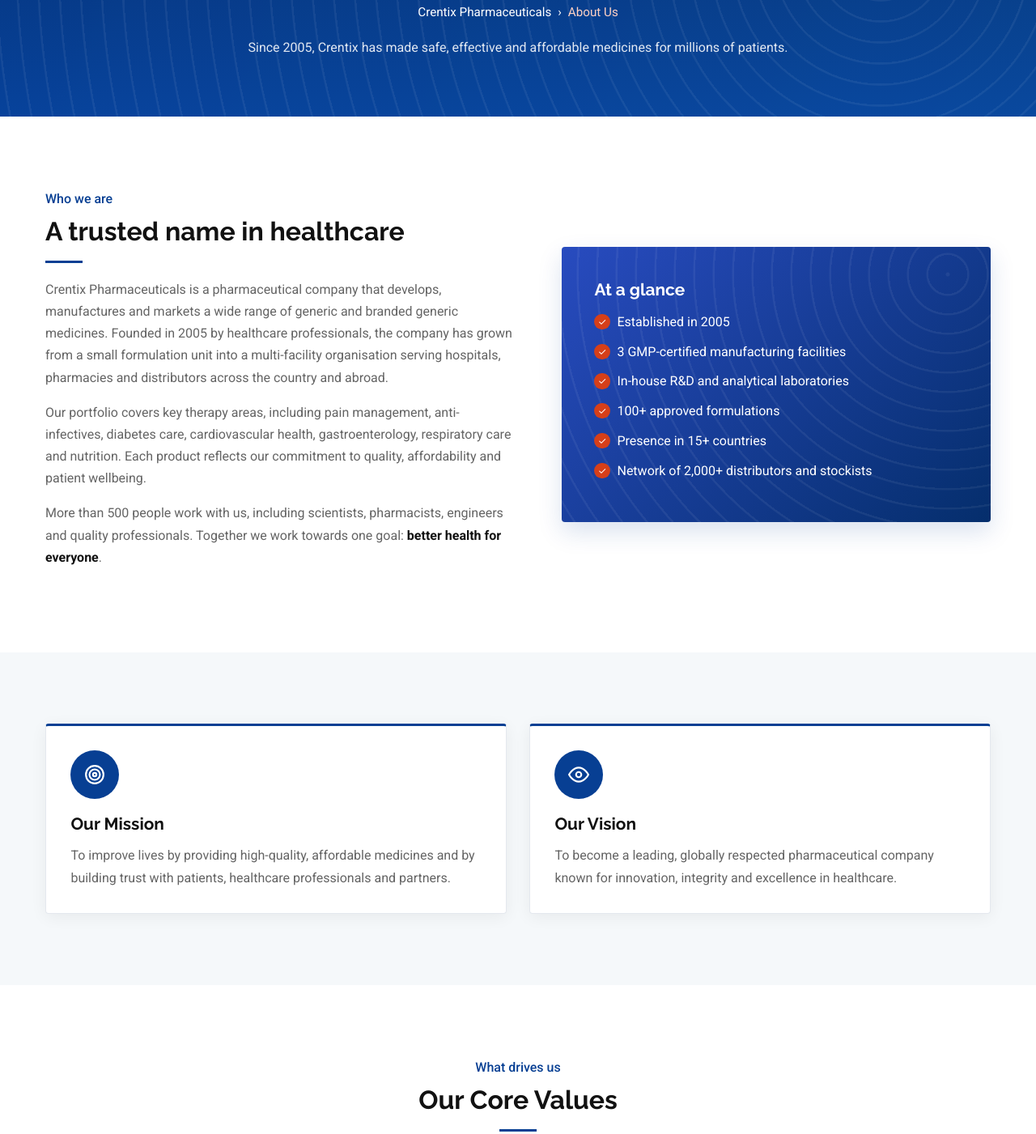
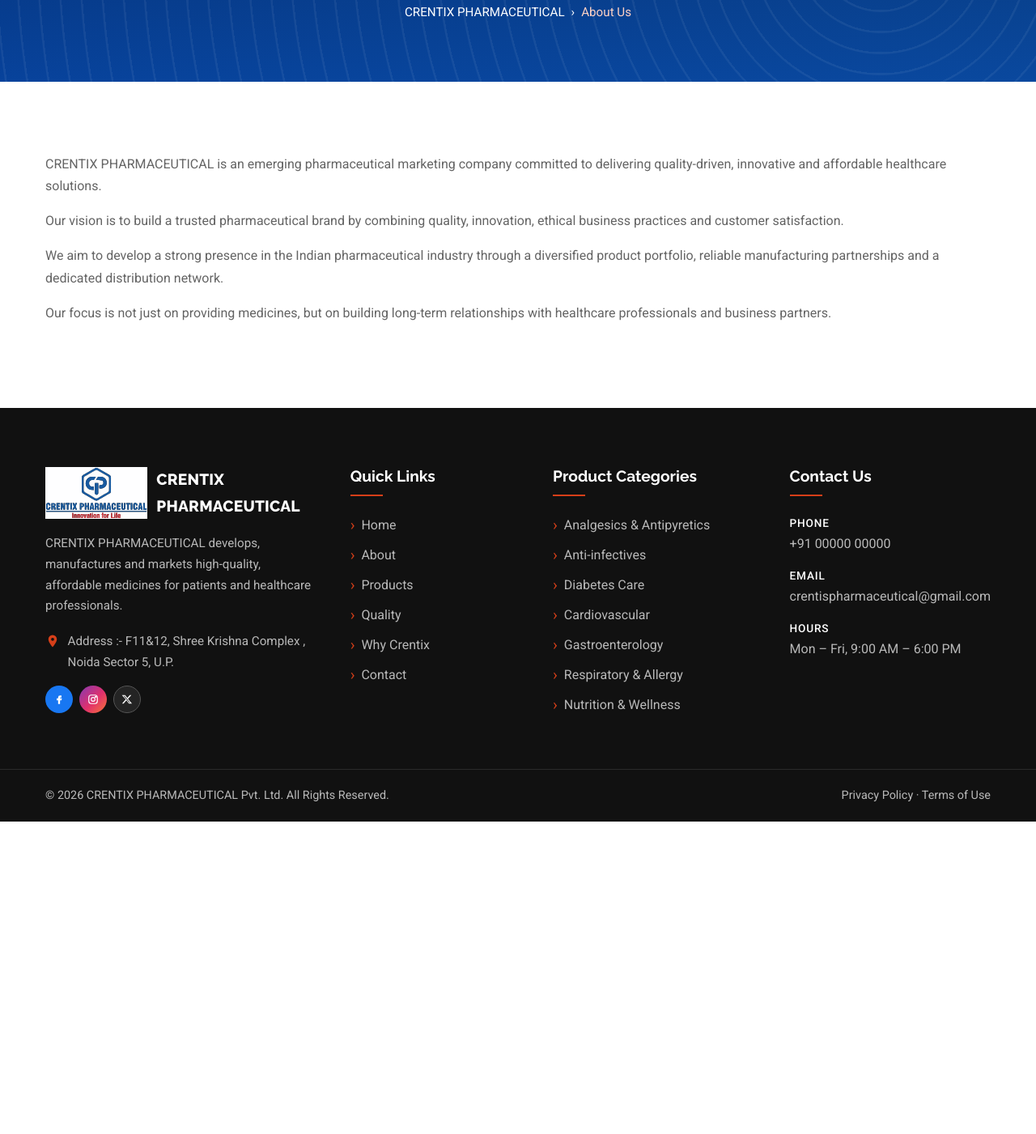
Before and after one commit to rsys-bchauhan/Source_pharma, an Eleventy site: page src/about.njk in a window 1280 px wide. Shown: the part 265-1666 px from the top of the page at 81% size. After the commit the page ends 1280 px from the top, so only its background shows below. Built offline with nearby package versions, Linux system fonts and the light colour scheme; Eleventy itself is replaced by a stand-in of ours; files that its build step writes are made by us from their sources.

```diff
--- a/src/_data/site.json
+++ b/src/_data/site.json
@@ -1,25 +1,25 @@
 {
-  "name": "Crentix Pharmaceuticals",
+  "name": "CRENTIX PHARMACEUTICAL",
   "shortName": "Crentix",
-  "legalName": "Crentix Pharmaceuticals Pvt. Ltd.",
-  "tagline": "Caring for Life, Committed to Quality",
-  "description": "Crentix Pharmaceuticals develops, manufactures and markets high-quality, affordable medicines for patients and healthcare professionals.",
+  "legalName": "CRENTIX PHARMACEUTICAL Pvt. Ltd.",
+  "tagline": "Innovation for Life",
+  "description": "CRENTIX PHARMACEUTICAL develops, manufactures and markets high-quality, affordable medicines for patients and healthcare professionals.",
   "url": "https://example.com",
   "logo": "/assets/images/logo.svg",
   "favicon": "/assets/images/favicon.svg",
   "themeColor": "#073f93",
   "language": "en",
-  "foundedYear": 2005,
+  "foundedYear": 2026,
   "contact": {
-    "email": "info@example.com",
+    "email": "crentispharmaceutical@gmail.com",
     "phone": "+91 00000 00000",
-    "address": "Plot No. 00, Industrial Area, City, State 000000, Country",
+    "address": "Address :- F11&12, Shree Krishna Complex , Noida Sector 5, U.P.",
     "hours": "Mon – Fri, 9:00 AM – 6:00 PM"
   },
   "social": {
-    "instagram": "",
+    "instagram": "https://www.instagram.com/site1",
     "linkedin": "",
-    "twitter": "",
-    "facebook": ""
+    "twitter": "https://x.com/site2",
+    "facebook": "https://www.facebook.com/site1"
   }
 }
--- a/src/about.njk
+++ b/src/about.njk
@@ -1,81 +1,13 @@
 ---
 layout: layouts/page.njk
 title: About Us
-eyebrow: About Us
-eleventyComputed:
-  heading: "About {{ site.name }}"
-  lead: "Since {{ site.foundedYear }}, {{ site.shortName }} has made safe, effective and affordable medicines for millions of patients."
 ---
-{# SAMPLE CONTENT: replace the text below with your company's real details. #}
-
-<section class="section">
-  <div class="container split">
-    <div>
-      <p class="eyebrow">Who we are</p>
-      <h2>A trusted name in healthcare</h2>
-      <p>{{ site.name }} is a pharmaceutical company that develops, manufactures and markets a wide range of generic and branded generic medicines. Founded in {{ site.foundedYear }} by healthcare professionals, the company has grown from a small formulation unit into a multi-facility organisation serving hospitals, pharmacies and distributors across the country and abroad.</p>
-      <p>Our portfolio covers key therapy areas, including pain management, anti-infectives, diabetes care, cardiovascular health, gastroenterology, respiratory care and nutrition. Each product reflects our commitment to quality, affordability and patient wellbeing.</p>
-      <p>More than 500 people work with us, including scientists, pharmacists, engineers and quality professionals. Together we work towards one goal: <strong>better health for everyone</strong>.</p>
-    </div>
-    <div class="feature-panel">
-      <h3>At a glance</h3>
-      <ul>
-        <li>Established in {{ site.foundedYear }}</li>
-        <li>3 GMP-certified manufacturing facilities</li>
-        <li>In-house R&amp;D and analytical laboratories</li>
-        <li>100+ approved formulations</li>
-        <li>Presence in 15+ countries</li>
-        <li>Network of 2,000+ distributors and stockists</li>
-      </ul>
-    </div>
-  </div>
-</section>
-
-<section class="section section--alt">
-  <div class="container">
-    <div class="grid grid-2">
-      <div class="card">
-        <div class="icon"><svg viewBox="0 0 24 24" fill="none" stroke="currentColor" stroke-width="2"><circle cx="12" cy="12" r="10"/><circle cx="12" cy="12" r="6"/><circle cx="12" cy="12" r="2"/></svg></div>
-        <h3>Our Mission</h3>
-        <p>To improve lives by providing high-quality, affordable medicines and by building trust with patients, healthcare professionals and partners.</p>
-      </div>
-      <div class="card">
-        <div class="icon"><svg viewBox="0 0 24 24" fill="none" stroke="currentColor" stroke-width="2"><path d="M1 12s4-8 11-8 11 8 11 8-4 8-11 8-11-8-11-8z"/><circle cx="12" cy="12" r="3"/></svg></div>
-        <h3>Our Vision</h3>
-        <p>To become a leading, globally respected pharmaceutical company known for innovation, integrity and excellence in healthcare.</p>
-      </div>
-    </div>
-  </div>
-</section>
 
 <section class="section">
   <div class="container">
-    <div class="section-head">
-      <p class="eyebrow">What drives us</p>
-      <h2>Our Core Values</h2>
-    </div>
-    <div class="grid grid-4">
-      <div class="card"><h3>Integrity</h3><p>We act ethically and transparently in everything we do.</p></div>
-      <div class="card"><h3>Quality</h3><p>We never compromise on the safety and efficacy of our products.</p></div>
-      <div class="card"><h3>Patient First</h3><p>Every decision starts with the wellbeing of the patient.</p></div>
-      <div class="card"><h3>Innovation</h3><p>We keep improving our science, processes and people.</p></div>
-    </div>
+    <p>CRENTIX PHARMACEUTICAL is an emerging pharmaceutical marketing company committed to delivering quality-driven, innovative and affordable healthcare solutions.</p>
+    <p>Our vision is to build a trusted pharmaceutical brand by combining quality, innovation, ethical business practices and customer satisfaction.</p>
+    <p>We aim to develop a strong presence in the Indian pharmaceutical industry through a diversified product portfolio, reliable manufacturing partnerships and a dedicated distribution network.</p>
+    <p>Our focus is not just on providing medicines, but on building long-term relationships with healthcare professionals and business partners.</p>
   </div>
 </section>
-
-<section class="section section--alt">
-  <div class="container split">
-    <div>
-      <p class="eyebrow">Our journey</p>
-      <h2>Milestones</h2>
-      <p>Key moments that shaped {{ site.shortName }} into the company it is today.</p>
-    </div>
-    <ol class="timeline">
-      <li><strong>{{ site.foundedYear }}</strong>Company founded with its first tablet manufacturing unit.</li>
-      <li><strong>{{ site.foundedYear + 4 }}</strong>Launched liquid oral and capsule production lines.</li>
-      <li><strong>{{ site.foundedYear + 8 }}</strong>Received WHO-GMP certification for the main facility.</li>
-      <li><strong>{{ site.foundedYear + 12 }}</strong>Started exporting to international markets.</li>
-      <li><strong>{{ site.foundedYear + 17 }}</strong>Opened a dedicated R&amp;D centre.</li>
-    </ol>
-  </div>
-</section>
--- a/src/assets/css/styles.css
+++ b/src/assets/css/styles.css
@@ -484,8 +484,15 @@ strong { color: var(--heading); }
 .footer-links a:hover { padding-left: 4px; }
 .footer-contact li { margin-bottom: .9rem; }
 .footer-contact span { display: block; color: #fff; font-weight: 500; font-size: .85rem; text-transform: uppercase; letter-spacing: .06em; }
-.social-icons--footer a { background: #2a2a2a; width: 34px; height: 34px; }
-.social-icons--footer a:hover { background: var(--accent); }
+.social-icons--footer a { background: #242424; color: #fff; width: 34px; height: 34px; transition: transform .2s, background .2s, color .2s; }
+.social-icons--footer a[aria-label="Facebook"] { background: #1877f2; }
+.social-icons--footer a[aria-label="Instagram"] { background: linear-gradient(135deg, #833ab4, #e1306c 55%, #f77737); }
+.social-icons--footer a[aria-label="X / Twitter"] { border: 1px solid #555; }
+.social-icons--footer a:hover { transform: translateY(-2px); }
+.social-icons--footer a[aria-label="Facebook"]:hover { background: #0c63d4; }
+.social-icons--footer a[aria-label="Instagram"]:hover { filter: brightness(1.12); }
+.social-icons--footer a[aria-label="X / Twitter"]:hover { background: #fff; color: #111; }
+.social-icons--footer a:focus-visible { outline: 2px solid #fff; outline-offset: 3px; }
 .footer-bottom { border-top: 1px solid #2a2a2a; padding: 1.25rem 0; font-size: .9rem; }
 .footer-bottom-inner { display: flex; justify-content: space-between; flex-wrap: wrap; gap: .5rem; }
 .footer-bottom p { margin: 0; }
```
